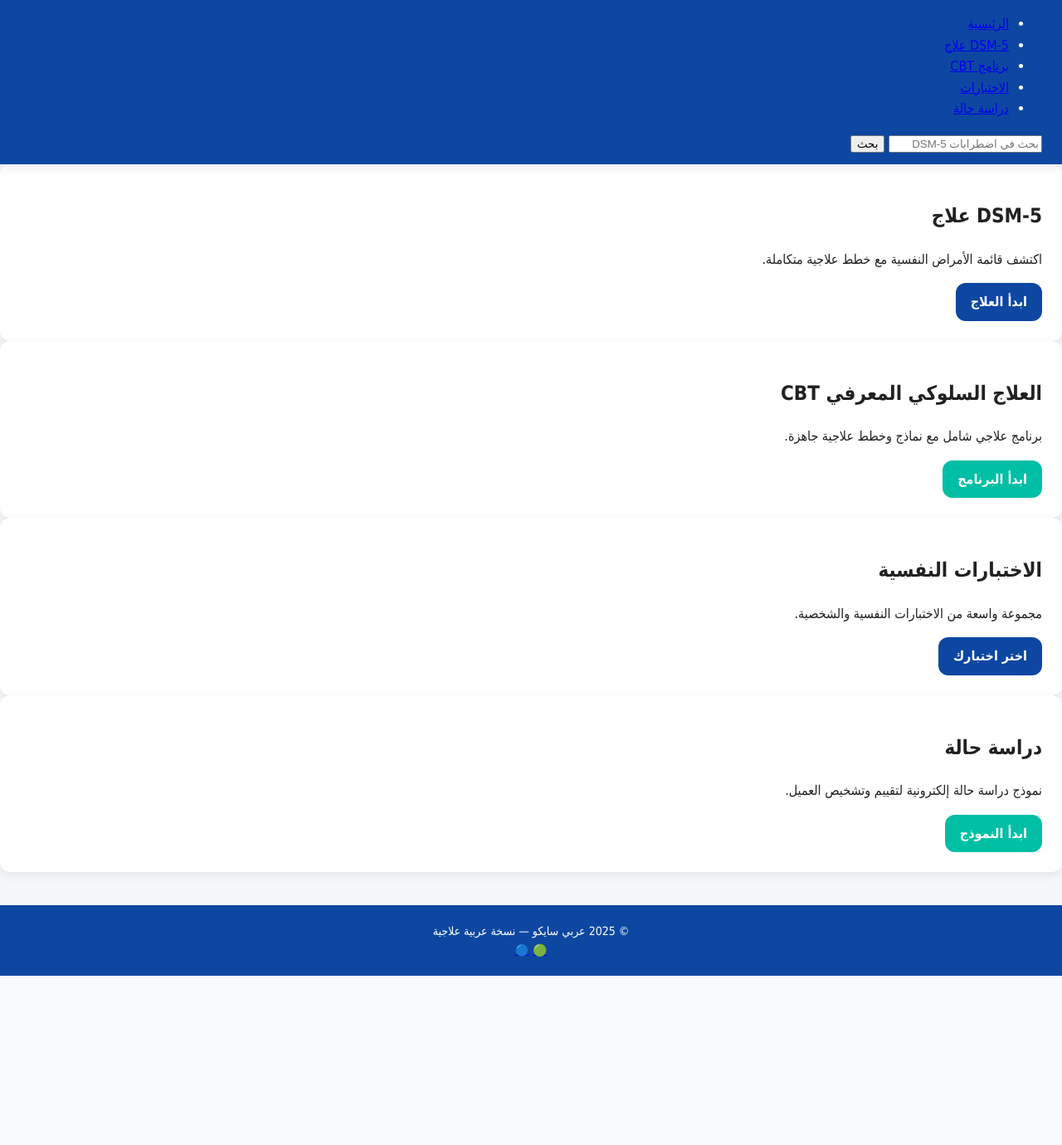
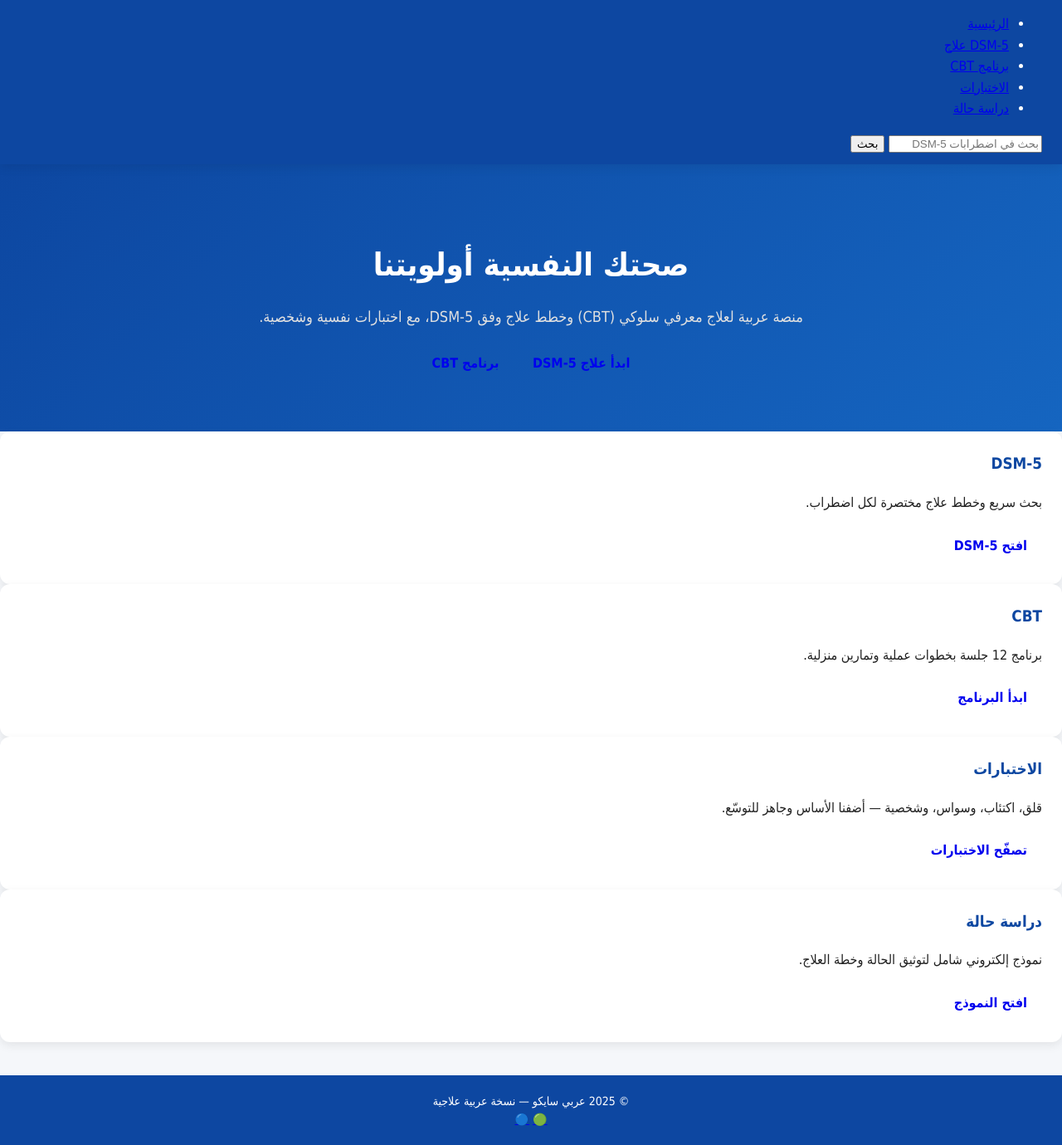
Before and after one commit to mhfh1414/arabi-psycho-site, a Flask app: page / in a window 1280 px wide. Shown: the part 321-1701 px from the top of the page at 83% size. Before the commit the page ends 1497 px from the top, so only its background shows below. Run offline with Flask 3, Linux system fonts and the light colour scheme; parts of the project's set-up code (start-up, migrations or seed data) failed here and were passed over.

Commit message:
Update index.html

```diff
--- a/templates/index.html
+++ b/templates/index.html
@@ -1,34 +1,35 @@
 {% extends "base.html" %}
+{% block title %}الرئيسية — عربي سايكو{% endblock %}
 {% block content %}
-
-<section class="grid">
-  <!-- DSM -->
-  <div class="card">
-    <h2>DSM-5 علاج</h2>
-    <p>اكتشف قائمة الأمراض النفسية مع خطط علاجية متكاملة.</p>
-    <a href="{{ url_for('dsm') }}" class="btn btn-primary">ابدأ العلاج</a>
-  </div>
-
-  <!-- CBT -->
-  <div class="card">
-    <h2>العلاج السلوكي المعرفي CBT</h2>
-    <p>برنامج علاجي شامل مع نماذج وخطط علاجية جاهزة.</p>
-    <a href="{{ url_for('cbt') }}" class="btn btn-accent">ابدأ البرنامج</a>
-  </div>
-
-  <!-- Tests -->
-  <div class="card">
-    <h2>الاختبارات النفسية</h2>
-    <p>مجموعة واسعة من الاختبارات النفسية والشخصية.</p>
-    <a href="{{ url_for('tests') }}" class="btn btn-primary">اختر اختبارك</a>
-  </div>
-
-  <!-- Case Study -->
-  <div class="card">
-    <h2>دراسة حالة</h2>
-    <p>نموذج دراسة حالة إلكترونية لتقييم وتشخيص العميل.</p>
-    <a href="{{ url_for('case_study') }}" class="btn btn-accent">ابدأ النموذج</a>
+<section class="hero">
+  <h1>صحتك النفسية أولويتنا</h1>
+  <p>منصة عربية لعلاج معرفي سلوكي (CBT) وخطط علاج وفق DSM-5، مع اختبارات نفسية وشخصية.</p>
+  <div class="hero-actions">
+    <a class="btn primary" href="{{ url_for('dsm') }}">ابدأ علاج DSM-5</a>
+    <a class="btn outline" href="{{ url_for('cbt') }}">برنامج CBT</a>
   </div>
 </section>
 
+<section class="grid">
+  <article class="card">
+    <h3>DSM-5</h3>
+    <p>بحث سريع وخطط علاج مختصرة لكل اضطراب.</p>
+    <a class="btn small" href="{{ url_for('dsm') }}">افتح DSM-5</a>
+  </article>
+  <article class="card">
+    <h3>CBT</h3>
+    <p>برنامج 12 جلسة بخطوات عملية وتمارين منزلية.</p>
+    <a class="btn small" href="{{ url_for('cbt') }}">ابدأ البرنامج</a>
+  </article>
+  <article class="card">
+    <h3>الاختبارات</h3>
+    <p>قلق، اكتئاب، وسواس، وشخصية — أضفنا الأساس وجاهز للتوسّع.</p>
+    <a class="btn small" href="{{ url_for('tests') }}">تصفّح الاختبارات</a>
+  </article>
+  <article class="card">
+    <h3>دراسة حالة</h3>
+    <p>نموذج إلكتروني شامل لتوثيق الحالة وخطة العلاج.</p>
+    <a class="btn small" href="{{ url_for('case_study') }}">افتح النموذج</a>
+  </article>
+</section>
 {% endblock %}
```
